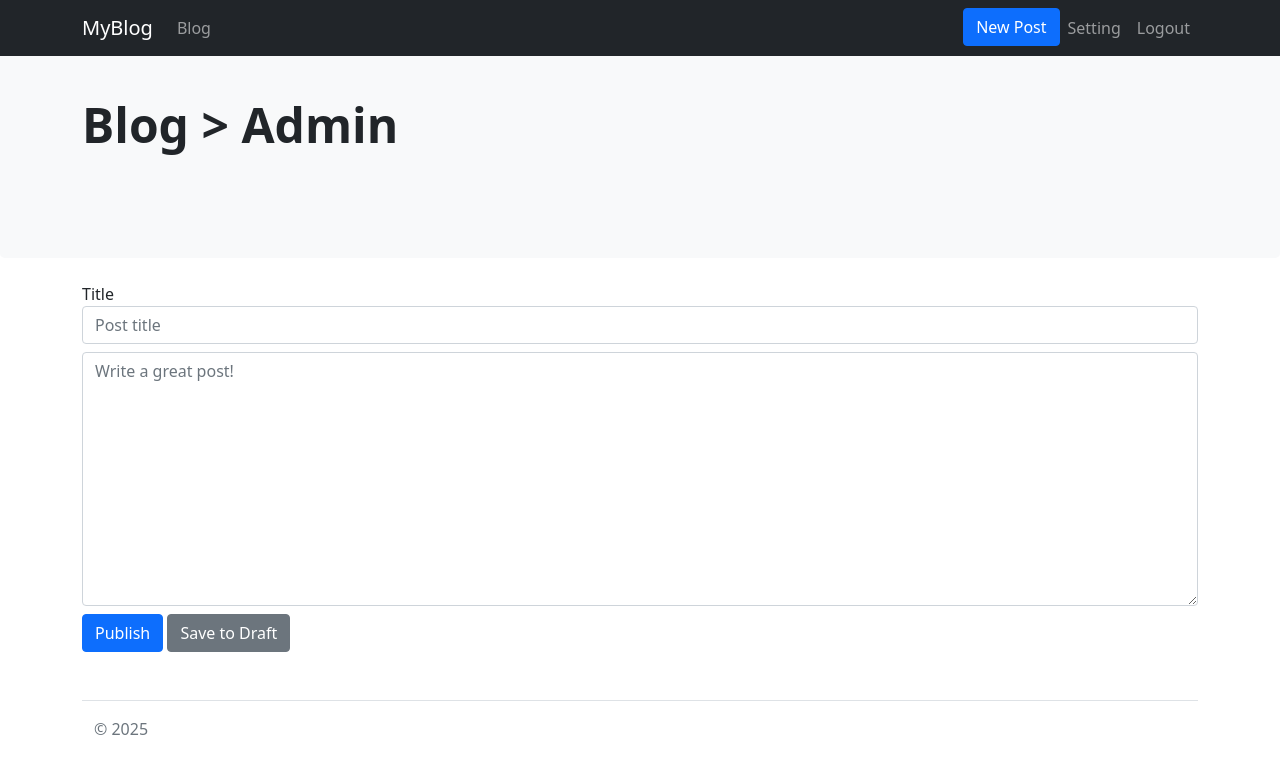
After one commit to dzulfadzli10/Project4, a CodeIgniter 4 app: the page made by app/Views/admin/admin_post_create.php in a window 1280 px wide. The commit adds this page. Shown: the top 774 px of the page. Run offline with PHP 8.4 and a stand-in for CodeIgniter, Linux system fonts and the light colour scheme; the template is opened without the code that fills it, so the values that code supplies are empty; some libraries are stand-ins or nearby versions.

Commit message:
add view admin_post_create

```diff
--- a/app/Controllers/PostAdmin.php
+++ b/app/Controllers/PostAdmin.php
@@ -51,7 +51,7 @@ class PostAdmin extends BaseController
         }
 
         // tampilkan form create
-        echo view('admin_create_post');
+        echo view('admin/admin_post_create');
     }
 
     //--------------------------------------------------------------------------
--- /dev/null
+++ b/app/Views/admin/admin_post_create.php
@@ -0,0 +1,77 @@
+<!DOCTYPE html>
+<html lang="en">
+
+<head>
+    <meta charset="UTF-8">
+    <meta name="viewport" content="width=device-width, initial-scale=1.0">
+    <title>MyBlog</title>
+    <!-- Bootstrap CSS -->
+    <link rel="stylesheet" href="<?= base_url('css/bootstrap.min.css') ?>" />
+</head>
+
+<body>
+    <nav class="navbar navbar-expand-md navbar-dark fixed-top bg-dark">
+        <div class="container">
+            <a class="navbar-brand" href="<?= base_url() ?>">MyBlog</a>
+            <button class="navbar-toggler" type="button" data-bs-toggle="collapse" data-bs-target="#navbarNav" aria-controls="navbarNav" aria-expanded="false" aria-label="Toggle navigation">
+                <span class="navbar-toggler-icon"></span>
+            </button>
+            <div class="collapse navbar-collapse justify-content-between" id="navbarNav">
+                <ul class="navbar-nav">
+                    <li class="nav-item">
+                        <a class="nav-link" href="<?= base_url('admin/post') ?>">Blog</a>
+                    </li>
+                </ul>
+                <ul class="navbar-nav">
+                    <li class="nav-item">
+                        <a href="<?= base_url('admin/post/new') ?>" class="btn btn-primary mr-3">New Post</a>
+                    </li>
+                    <li class="nav-item">
+                        <a class="nav-link" href="<?= base_url('admin/setting') ?>">Setting</a>
+                    </li>
+                    <li class="nav-item">
+                        <a class="nav-link" href="<?= base_url('auth/logout') ?>">Logout</a>
+                    </li>
+                </ul>
+            </div>
+        </div>
+    </nav>
+
+    <div class="p-5 mb-4 bg-light rounded-3">
+        <div class="container py-5">
+            <h1 class="display-5 fw-bold">Blog > Admin</h1>
+        </div>
+    </div>
+
+    <div class="container">
+        <form action="" method="post" id="text-editor">
+            <div class="form-group mb-2">
+                <label for="title">Title</label>
+                <input type="text" name="title" class="form-control" placeholder="Post title" required>
+            </div>
+            <div class="form-group mb-2">
+                <textarea name="content" class="form-control" cols="30" rows="10" placeholder="Write a great post!"></textarea>
+            </div>
+            <div class="form-group">
+                <button type="submit" name="status" value="published" class="btn btn-primary">Publish</button>
+                <button type="submit" name="status" value="draft" class="btn btn-secondary">Save to Draft</button>
+            </div>
+        </form>
+	</div>
+
+
+    <div class="container py-4">
+        <footer class="pt-3 mt-4 text-muted border-top">
+            <div class="container">
+                &copy; <?= Date('Y') ?>
+            </div>
+        </footer>
+    </div>
+
+    <!-- Jquery dan Bootsrap JS -->
+    <script src="<?= base_url('js/jquery.min.js') ?>"></script>
+    <script src="<?= base_url('js/bootstrap.bundle.min.js') ?>"></script>
+
+</body>
+
+</html>
```
Also changed, not shown: app/Views/admin/admin_post_list.php (+34 -50 lines).
